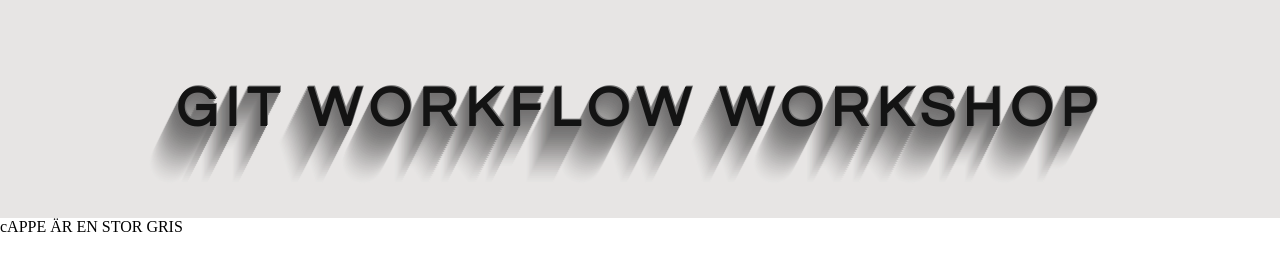
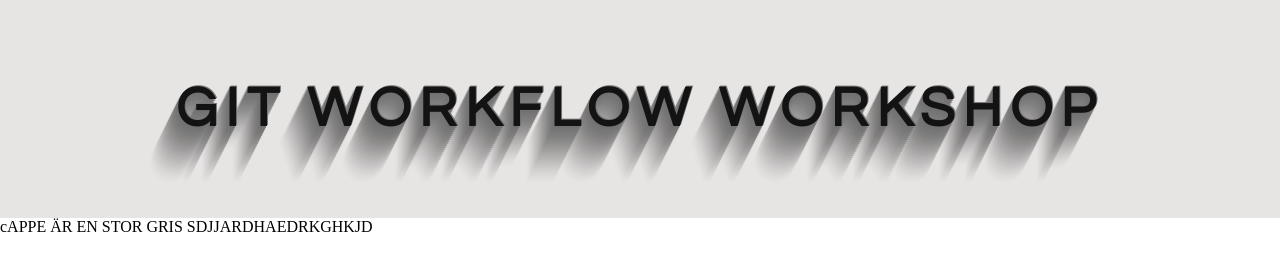
Before and after one commit to LarsPihl/CappeLars, a plain HTML site: page index.html in a window 1280 px wide. Drawn offline with Linux system fonts and the light colour scheme.

Commit message:
lÄGGER TILL NONSENS

```diff
--- a/index.html
+++ b/index.html
@@ -12,7 +12,7 @@
 
     <h1 class="page-heading">GIT WORKFLOW WORKSHOP</h1>
 
-    <p>cAPPE ÄR EN STOR GRIS</p>
+    <p>cAPPE ÄR EN STOR GRIS SDJJARDHAEDRKGHKJD<JGROJFGCL N</p>
 
 </body>
 
```
